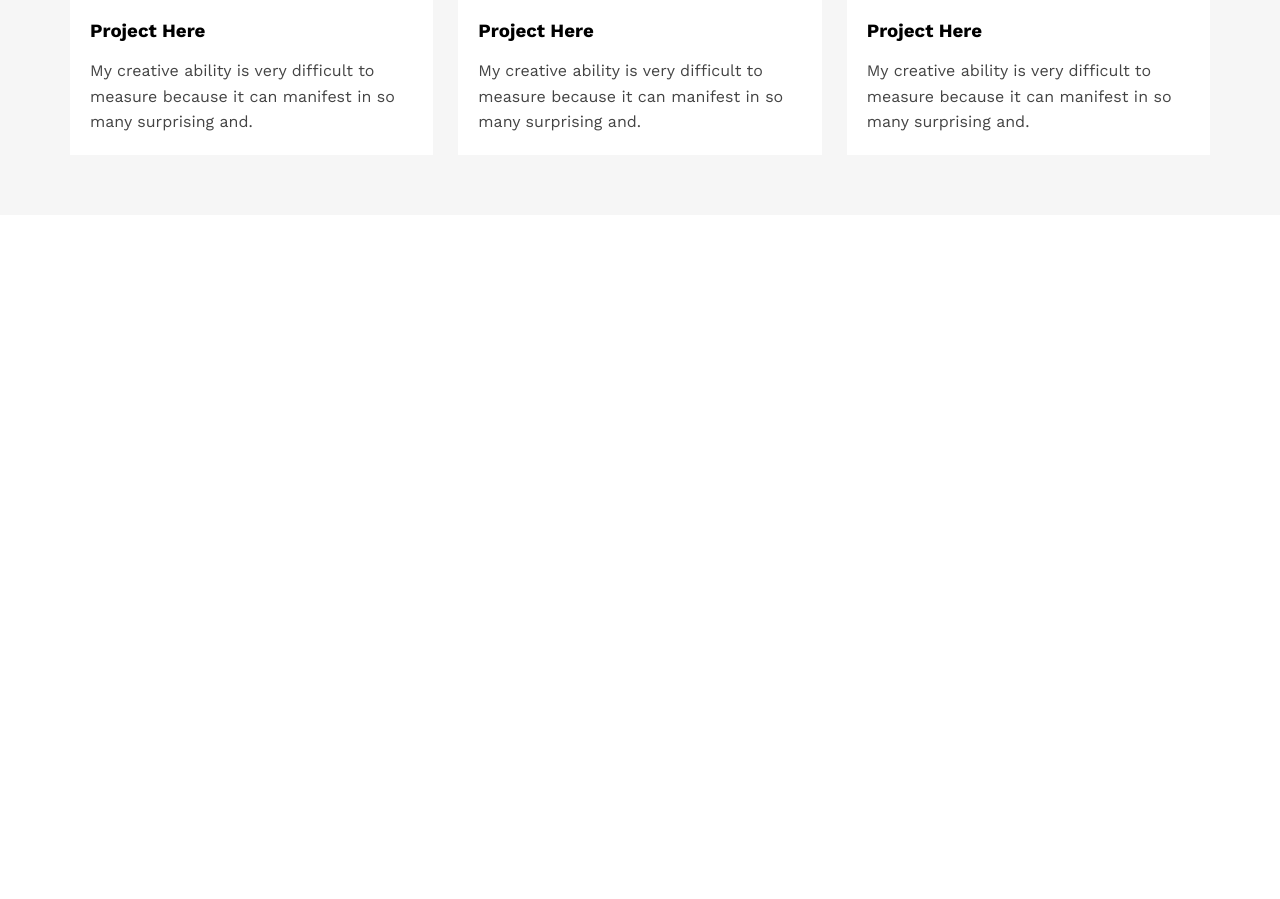
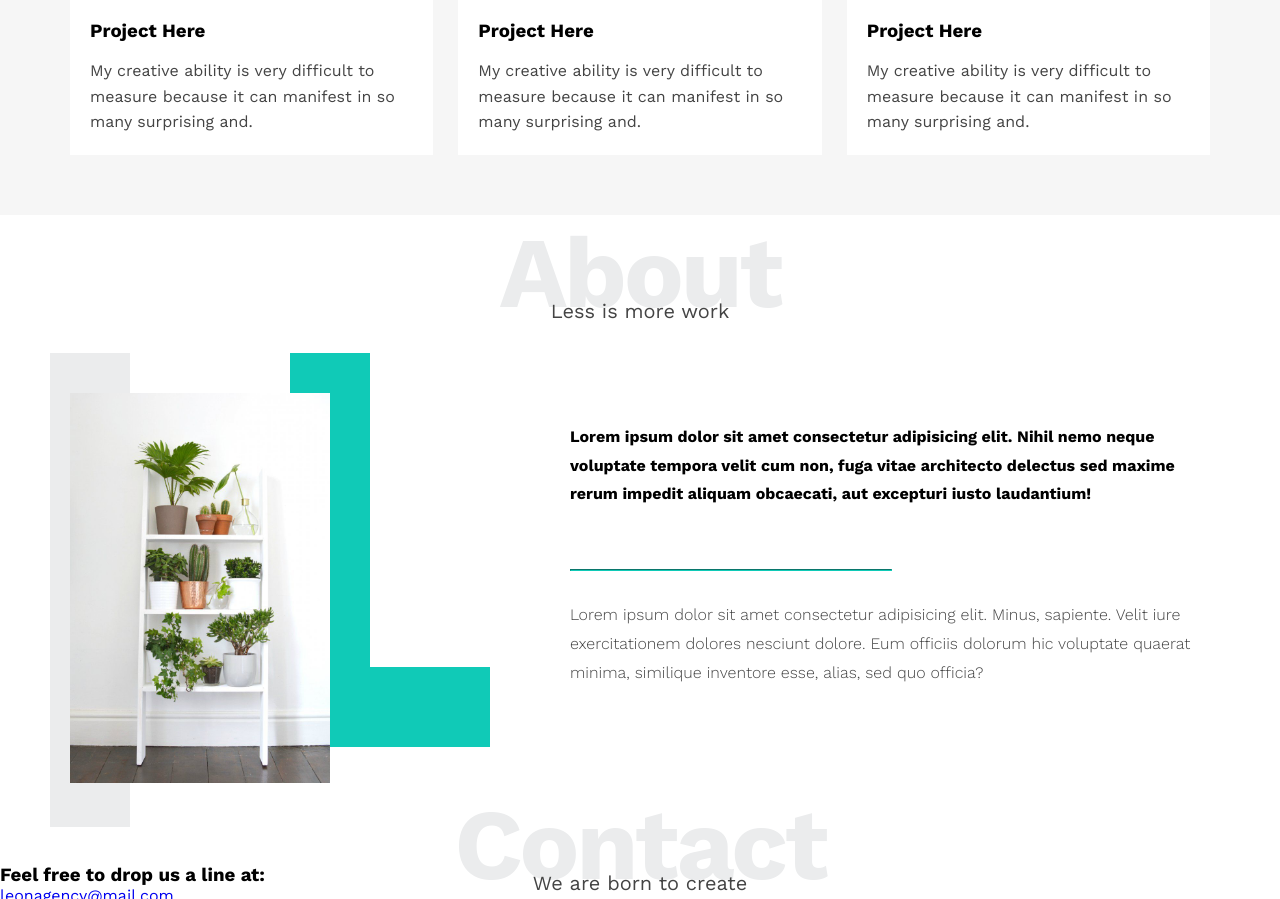
Before and after one commit to omargabrsw/Leon-Template, a plain HTML site: page index.html in a window 1280 px wide. Shown: the part 2319-3218 px from the top of the page. Before the commit the page ends 2534 px from the top, so only its background shows below. Drawn offline with nearby package versions, Linux system fonts and the light colour scheme.

Commit message:
About Section Done

```diff
--- a/assets/css/leon.css
+++ b/assets/css/leon.css
@@ -279,6 +279,74 @@ li a {
   margin-top: 15px;
 }
 /* Portfolio section end */
+/* About section */
+.about-content {
+  display: flex;
+  align-items: flex-start;
+  justify-content: space-between;
+  flex-wrap: wrap;
+  margin-top: 100px;
+  position: relative;
+  height: 100%;
+}
+
+.about-content .image {
+  flex-basis: 260px;
+}
+.about-content .text {
+  margin-top: 30px;
+  flex-basis: calc(100% - 500px);
+  display: flex;
+  flex-direction: column;
+  justify-content: space-between;
+  height: 200px;
+}
+.about-content .text p:nth-child(1) {
+  line-height: 1.8;
+  color: black;
+  font-size: 16px;
+  font-weight: bold;
+  margin-bottom: 60px;
+}
+.about-content .text hr {
+  width: 50%;
+  border-color: var(--primary-color);
+}
+.about-content .text p:nth-child(3) {
+  margin-top: 30px;
+  line-height: 1.8;
+  color: var(--text-color);
+  font-size: 16px;
+  font-weight: 300;
+}
+.about-content .image img {
+  width: 100%;
+}
+.about-content .image {
+  position: relative;
+}
+.about-content .image::before {
+  content: "";
+  position: absolute;
+  height: calc(100% + 80px);
+  width: 80px;
+  background-color: #ebeced;
+  z-index: -1;
+  top: -40px;
+  left: -20px;
+}
+.about-content .image::after {
+  content: "";
+  position: absolute;
+  height: calc(100% - 80px);
+  width: 120px;
+  border-bottom: 80px solid var(--primary-color);
+  border-left: 80px solid var(--primary-color);
+  z-index: -1;
+  right: -160px;
+  top: -40px;
+}
+
 /* Responsive */
 
 /* Medium devices (landscape tablets, 768px and up) */
--- a/index.html
+++ b/index.html
@@ -178,5 +178,51 @@
         </div>
       </div>
     </section>
+    <!-- Portfolio end -->
+    <!-- About -->
+    <section class="about" id="about">
+      <div class="container">
+        <h2 class="special-heading">About</h2>
+        <p>Less is more work</p>
+        <div class="about-content">
+          <div class="image">
+            <img src="assets/media/about.jpg" alt="" />
+          </div>
+          <div class="text">
+            <p>
+              Lorem ipsum dolor sit amet consectetur adipisicing elit. Nihil
+              nemo neque voluptate tempora velit cum non, fuga vitae architecto
+              delectus sed maxime rerum impedit aliquam obcaecati, aut excepturi
+              iusto laudantium!
+            </p>
+            <hr />
+            <p>
+              Lorem ipsum dolor sit amet consectetur adipisicing elit. Minus,
+              sapiente. Velit iure exercitationem dolores nesciunt dolore. Eum
+              officiis dolorum hic voluptate quaerat minima, similique inventore
+              esse, alias, sed quo officia?
+            </p>
+          </div>
+        </div>
+      </div>
+    </section>
+    <!-- About end -->
+    <!-- Contact -->
+    <section class="contact" id="contact">
+      <div class="container">
+        <h2 class="special-heading">Contact</h2>
+        <p>We are born to create</p>
+      </div>
+      <div class="contact-info">
+        <h3>Feel free to drop us a line at:</h3>
+        <a href="mailto:leonagency@mail.com">leonagency@mail.com</a>
+        <div class="social">
+          Find Us On Social Networks
+          <i class="fab fa-youtube"></i>
+          <i class="fab fa-facebook-f"></i>
+          <i class="fab fa-twitter"></i>
+        </div>
+      </div>
+    </section>
   </body>
 </html>
```
Also changed, not shown: assets/media/about.jpg (added).
